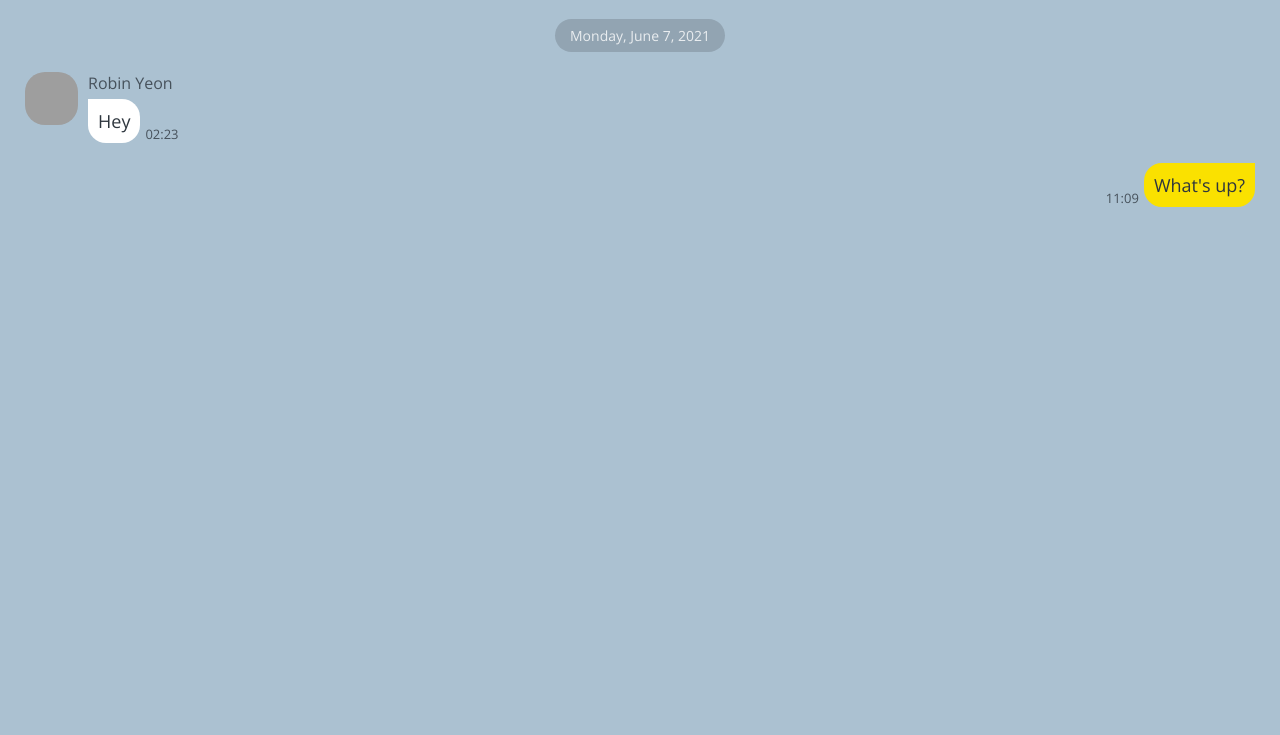
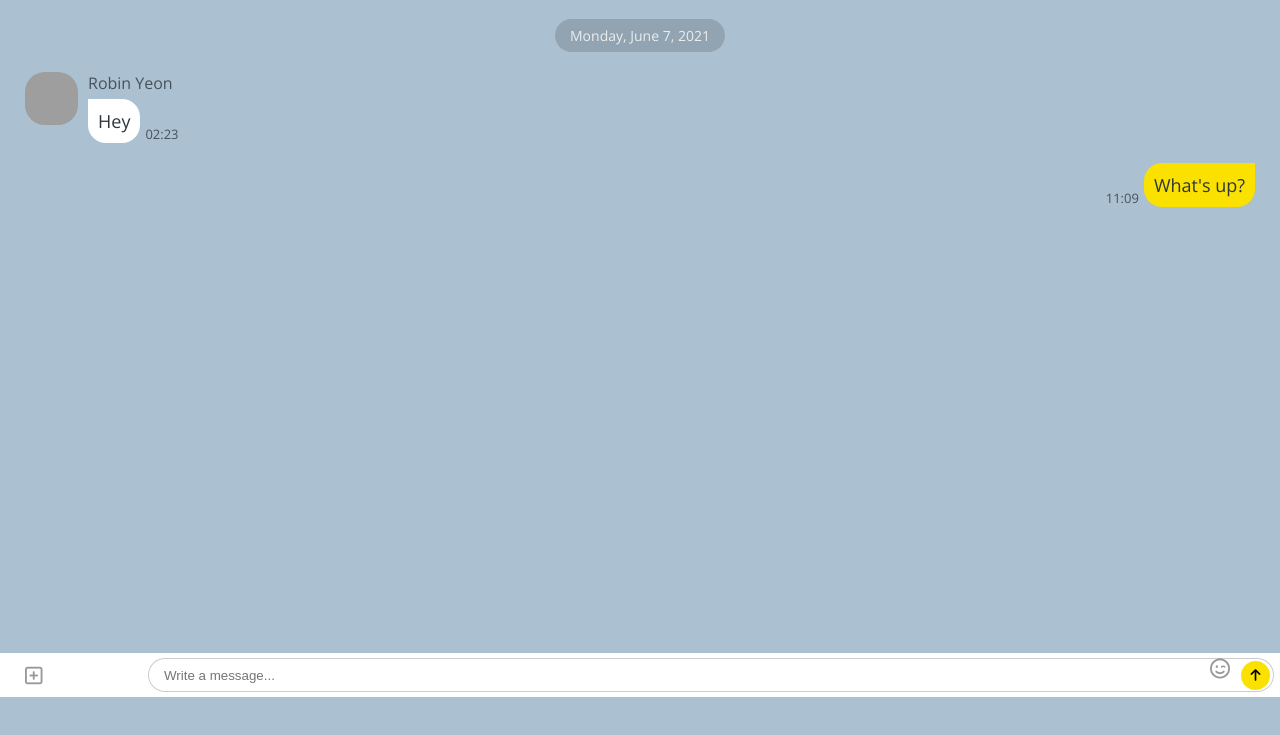
Before and after one commit to robinyeon/kokoa-clone, a plain HTML site: page chat.html in a window 1280 px wide. Shown: the part 103-838 px from the top of the page. Drawn offline with nearby package versions, Linux system fonts and the light colour scheme; grey boxes are pictures that could not be loaded.

Commit message:
updated 'chat' page

```diff
--- a/chat.html
+++ b/chat.html
@@ -69,6 +69,20 @@
         </div>
     </main>
 
+    <form class="reply">
+        <div class="reply__column">
+            <i class="far fa-plus-square fa-lg"></i>
+        </div>
+        <div class="reply__column">
+            <input type="text" placeholder="Write a message..." />
+            <i class="far fa-smile-wink fa-lg"></i>
+            <button>
+                <i class="fas fa-arrow-up"></i>
+            </button>
+        </div>
+    </form>
+
+
 </body>
 
 </html>
--- a/css/screens/chat.css
+++ b/css/screens/chat.css
@@ -79,3 +79,62 @@
 .message-row__own .message__info {
     flex-direction: row-reverse;
 }
+
+.reply {
+    position: fixed;
+    width: 100%;
+    bottom: 0px;
+    display: flex;
+    justify-content: space-between;
+    background-color: white;
+    padding: 5px 25px;
+    box-sizing: border-box;
+    align-items: center;
+}
+
+.reply .reply__column:first-child{
+    width: 10%;
+}
+
+.reply__column:first-child i {
+    color: var(--grey);
+}
+
+.reply .reply__column:last-child{
+width: 90%;
+position: relative;
+}
+
+.reply__column:last-child > i,
+.reply__column:last-child button {
+    position:absolute;
+    right: -15px;
+    top: 2.5px;
+}
+
+.reply input {
+    height: 30px;
+    width: 100%;
+    border: var(--main-border);
+    border-radius: 20px;
+    padding-left: 15px;
+}
+
+.reply__column:last-child > i {
+    right: 25px;
+    top: 10px;
+    color: var(--grey);
+}
+
+.reply__column button {
+    background-color: var(--yellow);
+    border: none;
+    width: 29px;
+    height: 29px;
+    border-radius: 50%;
+}
+
+.reply__column button:focus,
+.reply__column button:active {
+    outline: none;
+}
```
